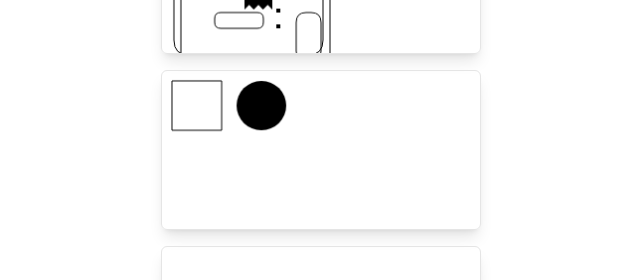
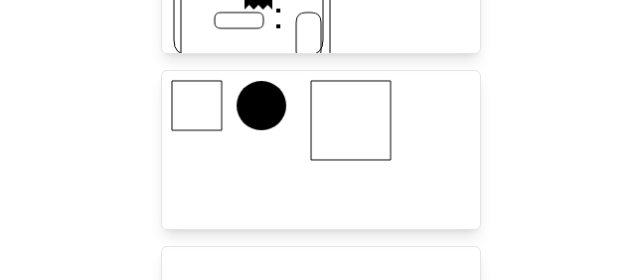
Before and after one commit to elton/react-canvas, a React (Create React App) app: page / in a window 1280 px wide. Shown: the part 350-630 px from the top of the page, without its empty margins (319-959 px from the left). Built offline with nearby package versions, Linux system fonts and the light colour scheme.

Commit message:
Add some shape.

```diff
--- a/src/app/components/App.js
+++ b/src/app/components/App.js
@@ -114,15 +114,18 @@ function App() {
   };
 
   const draw3 = (ctx) => {
-    const rectangle = new Path2D();
+    const rectangle = new Path2D(); //Path2D 用来缓存或记录绘画命令,提升性能
     rectangle.rect(10, 10, 50, 50);
 
     const circle = new Path2D();
     circle.moveTo(125, 35);
     circle.arc(100, 35, 25, 0, 2 * Math.PI);
 
+    const svg = new Path2D('M150 10 h 80 v 80 h -80 Z'); // 这条路径将先移动到点 (M10 10) 然后再水平移动80个单位(h 80)，然后下移80个单位 (v 80)，接着左移80个单位 (h -80)，再回到起点处 (z)。
+
     ctx.stroke(rectangle);
     ctx.fill(circle);
+    ctx.stroke(svg);
   };
 
   return (
```
